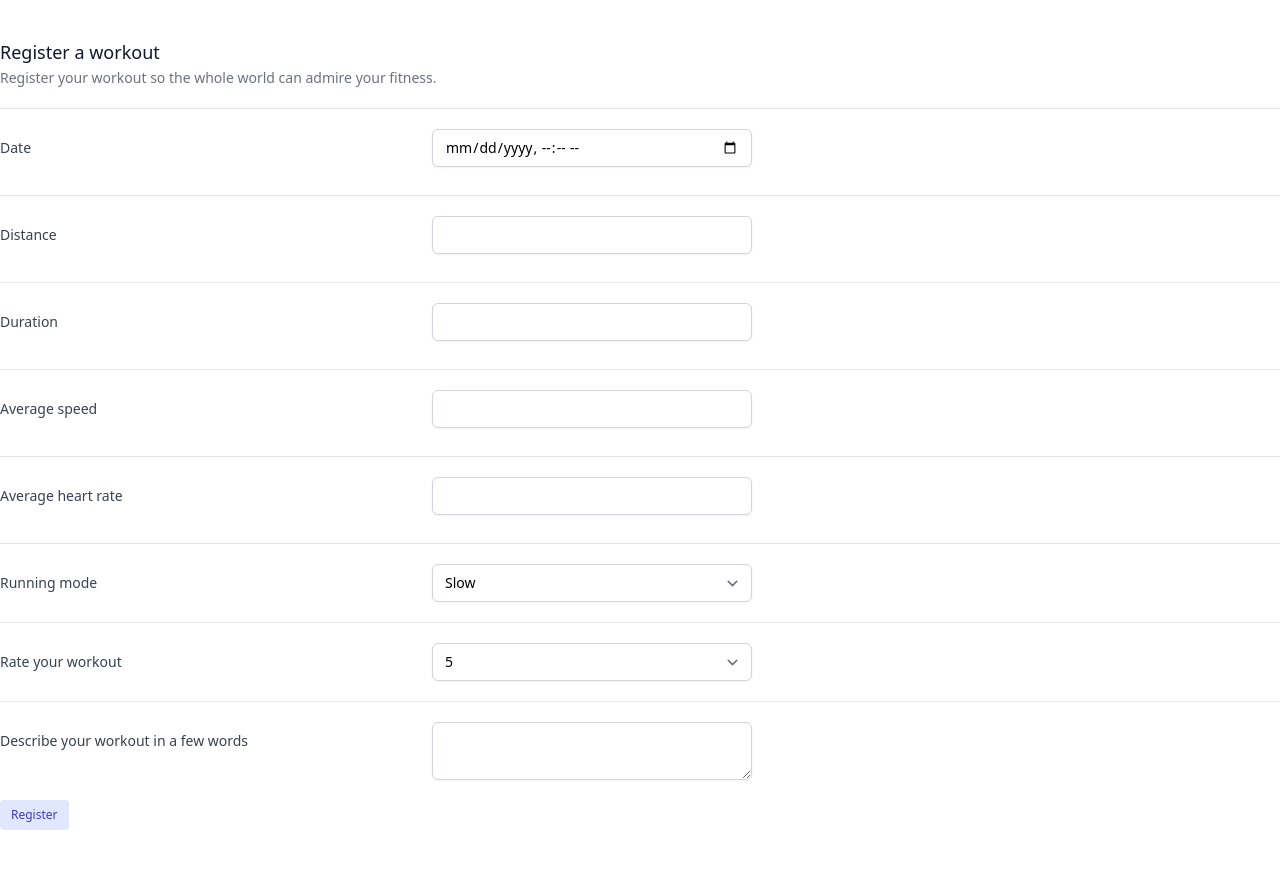
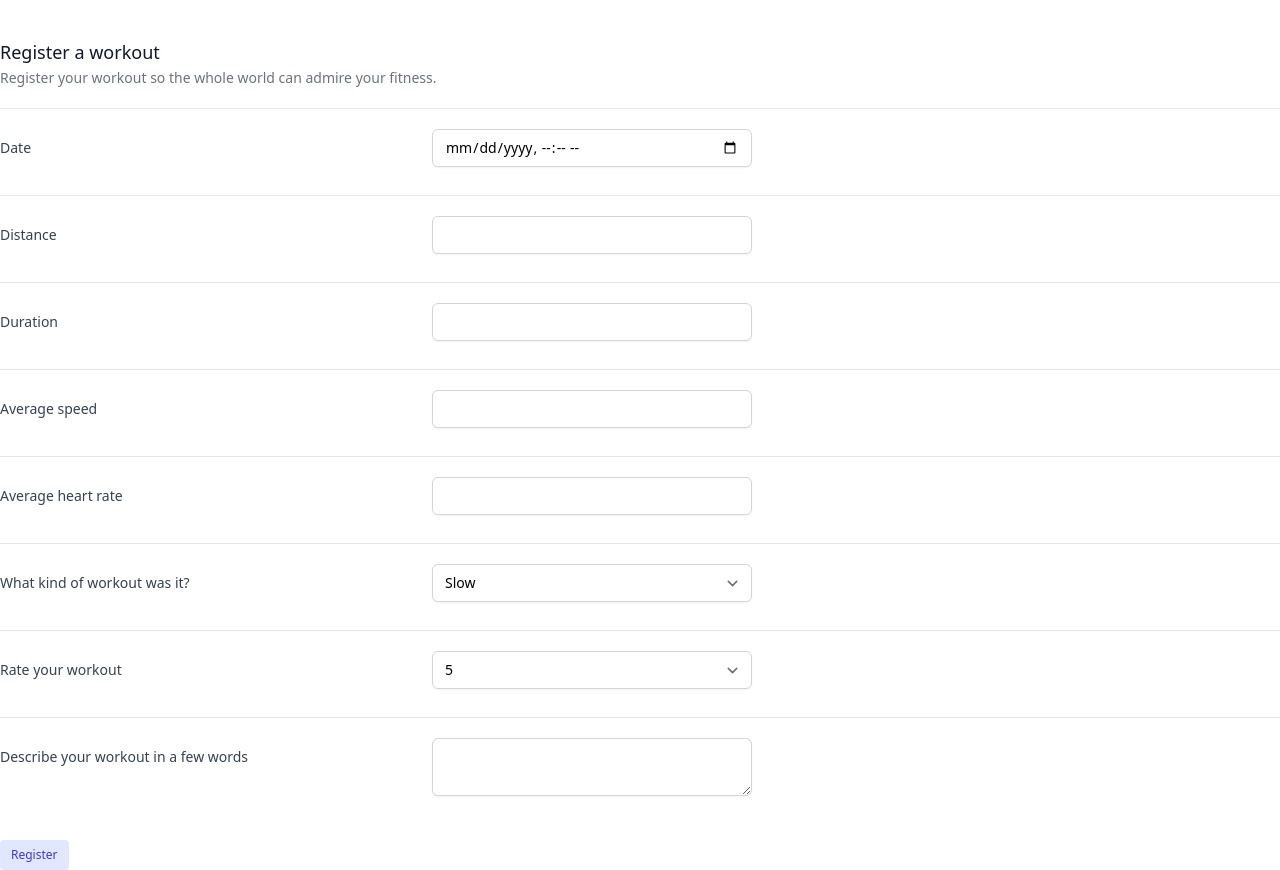
Before and after one commit to hnerdrum/workout-tracker, a React (Vite) app in the folder frontend/: page / in a window 1280 px wide. Before the commit the page ends 830 px from the top, so only its background shows below. Built offline with nearby package versions, Linux system fonts and the light colour scheme.

Commit message:
Migrate final form fields to own components

```diff
--- a/frontend/src/App.tsx
+++ b/frontend/src/App.tsx
@@ -1,7 +1,9 @@
 import { useForm } from 'react-hook-form'
 import './index.css'
-import { validateDate } from './validators';
-import { WorkoutInput } from './WorkoutInput';
+import { validateDate, validateNumber } from './validators';
+import { SimpleInput } from './SimpleInput';
+import { SimpleTextArea } from './SimpleTextArea';
+import { SimpleSelect } from './SimpleSelect';
 
 type Workout = {
   date: Date;
@@ -47,86 +49,78 @@ function App() {
       </div>
 
       <div className="space-y-6 sm:space-y-5">
-        <WorkoutInput
+        <SimpleInput
           label="Date"
           type="datetime-local"
           errorMessage={errors.date?.message as (string | undefined)}
           {...register(WORKOUT_FIELDS.date, { required: "This is required", validate: validateDate })}
         />
-        <WorkoutInput
+        <SimpleInput
           label="Distance"
-          type="number"
+          inputMode="numeric"
+          type="text"
           errorMessage={errors.distance?.message as (string | undefined)}
-          {...register(WORKOUT_FIELDS.distance, { required: "This is required", min: { value: 0, message: "Workout distance must be greater than 0" } })}
+          {...register(WORKOUT_FIELDS.distance, {
+            required: "This is required",
+            min: { value: 0, message: "Workout distance must be greater than 0" },
+            validate: validateNumber
+          })}
         />
 
-        <WorkoutInput
+        <SimpleInput
           label="Duration"
-          type="number"
+          inputMode="numeric"
+          type="text"
           errorMessage={errors.duration?.message as (string | undefined)}
-          {...register(WORKOUT_FIELDS.duration, { required: "This is required", min: { value: 0, message: "Workout duration must be greater than 0" } })}
+          {...register(WORKOUT_FIELDS.duration, {
+            required: "This is required",
+            min: { value: 0, message: "Workout duration must be greater than 0" },
+            validate: validateNumber
+          })}
         />
 
-        <WorkoutInput
+        <SimpleInput
           label="Average speed"
-          type="number"
+          inputMode="numeric"
+          type="text"
           errorMessage={errors.distance?.message as (string | undefined)}
-          {...register(WORKOUT_FIELDS.averageSpeed, { required: "This is required", min: { value: 0, message: "Average speed must be greater than 0" } })}
+          {...register(WORKOUT_FIELDS.averageSpeed, {
+            required: "This is required",
+            min: { value: 0, message: "Average speed must be greater than 0" },
+            validate: validateNumber
+          })}
         />
 
-        <WorkoutInput
+        <SimpleInput
           label="Average heart rate"
-          type="number"
+          inputMode="numeric"
+          type="text"
           errorMessage={errors.heartRate?.message as (string | undefined)}
-          {...register(WORKOUT_FIELDS.heartRate, { required: "This is required", min: { value: 0, message: "Average heart rate must be greater than 0" } })}
+          {...register(WORKOUT_FIELDS.heartRate, {
+            required: "This is required",
+            min: { value: 0, message: "Average heart rate must be greater than 0" },
+            validate: validateNumber
+          })}
         />
 
-        <div className="sm:grid sm:grid-cols-3 sm:gap-4 sm:items-start sm:border-t sm:border-gray-200 sm:pt-5">
-          <label htmlFor={WORKOUT_FIELDS.mode} className="block text-sm font-medium text-gray-700 sm:mt-px sm:pt-2">
-            Running mode
-          </label>
-          <div className="mt-1 sm:mt-0 sm:col-span-2">
-            <select
-              id={WORKOUT_FIELDS.mode}
-              className="max-w-lg block focus:ring-indigo-500 focus:border-indigo-500 w-full shadow-sm sm:max-w-xs sm:text-sm border-gray-300 rounded-md"
-              {...register(WORKOUT_FIELDS.mode, { required: "This is required" })}
-            >
-              {Object.keys(WorkoutMode).map(mode => (
-                <option>{mode}</option>
-              ))}
-            </select>
-          </div>
-        </div>
+        <SimpleSelect
+          label="What kind of workout was it?"
+          options={Object.keys(WorkoutMode).map(mode => ({ label: mode, value: mode }))}
+          errorMessage={errors.mode?.message as (string | undefined)}
+          {...register(WORKOUT_FIELDS.mode, { required: "This is required" })}
+        />
 
-        <div className="sm:grid sm:grid-cols-3 sm:gap-4 sm:items-start sm:border-t sm:border-gray-200 sm:pt-5">
-          <label htmlFor={WORKOUT_FIELDS.rating} className="block text-sm font-medium text-gray-700 sm:mt-px sm:pt-2">
-            Rate your workout
-          </label>
-          <div className="mt-1 sm:mt-0 sm:col-span-2">
-            <select
-              id={WORKOUT_FIELDS.rating}
-              className="max-w-lg block focus:ring-indigo-500 focus:border-indigo-500 w-full shadow-sm sm:max-w-xs sm:text-sm border-gray-300 rounded-md"
-              {...register(WORKOUT_FIELDS.rating, { required: "This is required" })}
-            >
-              {[5, 4, 3, 2, 1].map(n => (
-                <option>{n}</option>
-              ))}
-            </select>
-          </div>
-        </div>
+        <SimpleSelect
+          label="Rate your workout"
+          options={[5, 4, 3, 2, 1].map(n => ({ label: n.toString(), value: n.toString() }))}
+          errorMessage={errors.rating?.message as (string | undefined)}
+          {...register(WORKOUT_FIELDS.rating, { required: "This is required" })}
+        />
 
-        <div className="sm:grid sm:grid-cols-3 sm:gap-4 sm:items-start sm:border-t sm:border-gray-200 sm:pt-5">
-          <label htmlFor={WORKOUT_FIELDS.description} className="block text-sm font-medium text-gray-700 sm:mt-px sm:pt-2">
-            Describe your workout in a few words
-          </label>
-          <div className="mt-1 sm:mt-0 sm:col-span-2">
-            <textarea
-              id={WORKOUT_FIELDS.description}
-              className="max-w-lg block w-full shadow-sm focus:ring-indigo-500 focus:border-indigo-500 sm:max-w-xs sm:text-sm border-gray-300 rounded-md"
-              {...register(WORKOUT_FIELDS.description)}
-            />
-          </div>
-        </div>
+        <SimpleTextArea
+          label="Describe your workout in a few words"
+          {...register(WORKOUT_FIELDS.description)}
+        />
         <button
           type="submit"
           className="inline-flex items-center px-2.5 py-1.5 border border-transparent text-xs font-medium rounded text-indigo-700 bg-indigo-100 hover:bg-indigo-200 focus:outline-none focus:ring-2 focus:ring-offset-2 focus:ring-indigo-500"
--- /dev/null
+++ b/frontend/src/SimpleInput.tsx
@@ -0,0 +1,26 @@
+import React from "react";
+
+type InputProps = {
+    label: string;
+    errorMessage?: string;
+} & React.InputHTMLAttributes<HTMLInputElement>
+
+export const SimpleInput = React.forwardRef(({ label, errorMessage, ...rest }: InputProps, ref: React.ForwardedRef<HTMLInputElement>) => {
+    return (
+        <div className="sm:grid sm:grid-cols-3 sm:gap-4 sm:items-start sm:border-t sm:border-gray-200 sm:pt-5">
+          <label className="block text-sm font-medium text-gray-700 sm:mt-px sm:pt-2">
+            {label}
+          </label>
+          <div className="mt-1 sm:mt-0 sm:col-span-2">
+            <input
+              ref={ref}
+              className="max-w-lg block w-full shadow-sm focus:ring-indigo-500 focus:border-indigo-500 sm:max-w-xs sm:text-sm border-gray-300 rounded-md"
+              {...rest}
+            />
+          <p className="mt-2 text-sm text-red-600">
+            {errorMessage}
+          </p>
+          </div>
+        </div>
+    )
+})
--- /dev/null
+++ b/frontend/src/SimpleSelect.tsx
@@ -0,0 +1,36 @@
+import React from "react";
+
+type SelectProps = {
+    label: string;
+    options: Option[];
+    errorMessage?: string;
+} & React.SelectHTMLAttributes<HTMLSelectElement>
+
+type Option = {
+    label: string;
+    value: string;
+}
+
+export const SimpleSelect = React.forwardRef(({ label, options, errorMessage, ...rest }: SelectProps, ref: React.ForwardedRef<HTMLSelectElement>) => {
+    return (
+        <div className="sm:grid sm:grid-cols-3 sm:gap-4 sm:items-start sm:border-t sm:border-gray-200 sm:pt-5">
+          <label className="block text-sm font-medium text-gray-700 sm:mt-px sm:pt-2">
+            {label}
+          </label>
+          <div className="mt-1 sm:mt-0 sm:col-span-2">
+            <select
+              ref={ref}
+              className="max-w-lg block focus:ring-indigo-500 focus:border-indigo-500 w-full shadow-sm sm:max-w-xs sm:text-sm border-gray-300 rounded-md"
+              {...rest}
+            >
+              {options.map(({ label, value }, i) => (
+                <option key={i} label={label}>{value}</option>
+              ))}
+            </select>
+            <p className="mt-2 text-sm text-red-600">
+                {errorMessage}
+            </p>
+          </div>
+        </div>
+    )
+})
--- a/frontend/src/WorkoutInput.tsx
+++ b/frontend/src/SimpleTextArea.tsx
@@ -1,26 +1,27 @@
 import React from "react";
 
-type InputProps = {
+
+type TextAreaProps = {
     label: string;
     errorMessage?: string;
-} & React.InputHTMLAttributes<HTMLInputElement>
+} & React.TextareaHTMLAttributes<HTMLTextAreaElement>
 
-export const WorkoutInput = React.forwardRef(({ label, errorMessage, ...rest }: InputProps, ref: React.ForwardedRef<HTMLInputElement>) => {
+export const SimpleTextArea = React.forwardRef(({ label, errorMessage, ...rest }: TextAreaProps, ref: React.ForwardedRef<HTMLTextAreaElement>) => {
     return (
         <div className="sm:grid sm:grid-cols-3 sm:gap-4 sm:items-start sm:border-t sm:border-gray-200 sm:pt-5">
           <label className="block text-sm font-medium text-gray-700 sm:mt-px sm:pt-2">
             {label}
           </label>
           <div className="mt-1 sm:mt-0 sm:col-span-2">
-            <input
+            <textarea
               ref={ref}
               className="max-w-lg block w-full shadow-sm focus:ring-indigo-500 focus:border-indigo-500 sm:max-w-xs sm:text-sm border-gray-300 rounded-md"
               {...rest}
             />
-          <p className="mt-2 text-sm text-red-600" id="email-error">
+          </div>
+          <p className="mt-2 text-sm text-red-600">
             {errorMessage}
           </p>
-          </div>
         </div>
     )
 })
--- a/frontend/src/validators.ts
+++ b/frontend/src/validators.ts
@@ -3,3 +3,8 @@ export function validateDate(date: string): boolean | string {
     if (new Date(date) <= new Date()) return true;
     return "Workout must have happened in the past"
 }
+
+export function validateNumber(num: string): boolean | string {
+    const match = num.match(/[0-9]+(\.[0-9])?/)
+    return !!match || "Must be a valid number"
+}
```
